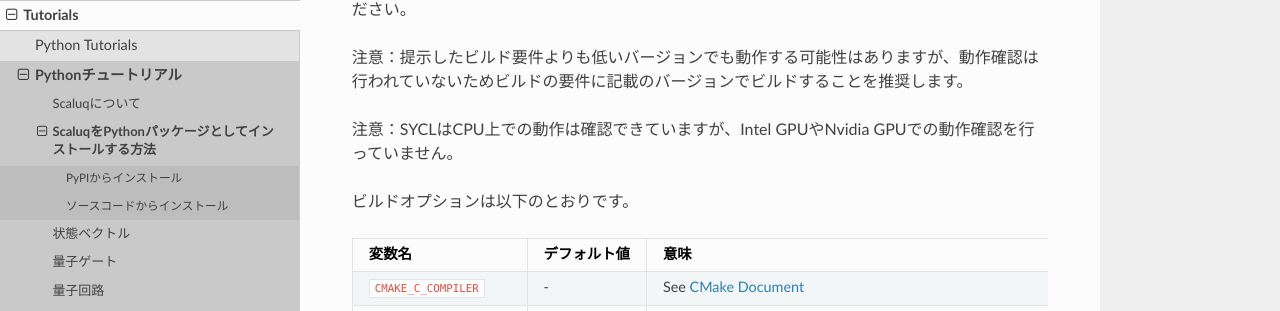
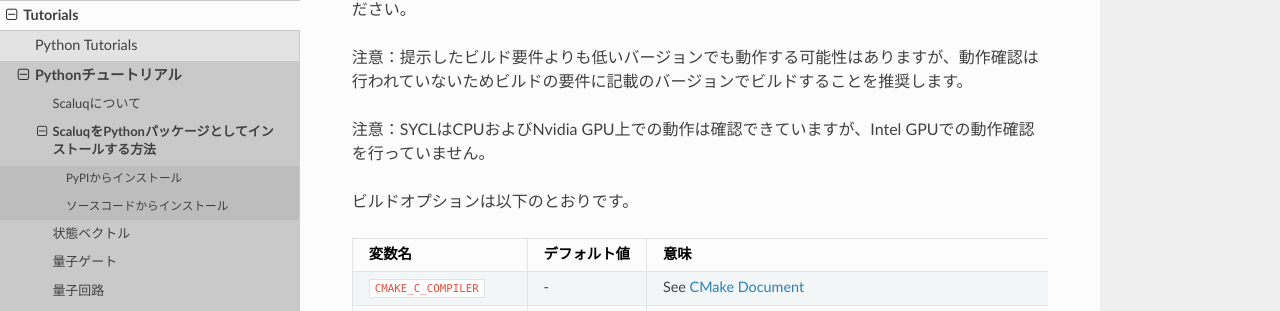
Before and after one commit to qulacs/scaluq, a Sphinx documentation site: the page built from doc/source/tutorials/python/ja/install.md, in a window 1280 px wide and 900 px high, scrolled down 907 px. Shown: the part 138-449 px from the top of the window. Built offline with Sphinx 7.4.7 and the Read the Docs theme 3.1.0, drawn with Linux system fonts in a browser that asks for light colours.

```diff
--- a/doc/source/tutorials/python/ja/install.md
+++ b/doc/source/tutorials/python/ja/install.md
@@ -34,7 +34,7 @@ CUDAの利用時には、お使いのCUDA toolkitでサポートされている
 
 注意：提示したビルド要件よりも低いバージョンでも動作する可能性はありますが、動作確認は行われていないためビルドの要件に記載のバージョンでビルドすることを推奨します。
 
-注意：SYCLはCPU上での動作は確認できていますが、Intel GPUやNvidia GPUでの動作確認を行っていません。
+注意：SYCLはCPUおよびNvidia GPU上での動作は確認できていますが、Intel GPUでの動作確認を行っていません。
 
 ビルドオプションは以下のとおりです。
 
```
Also changed, not shown: README.md (+1 -1 lines), README_ja.md (+1 -1 lines), doc/source/tutorials/python/en/install.md (+1 -1 lines).
